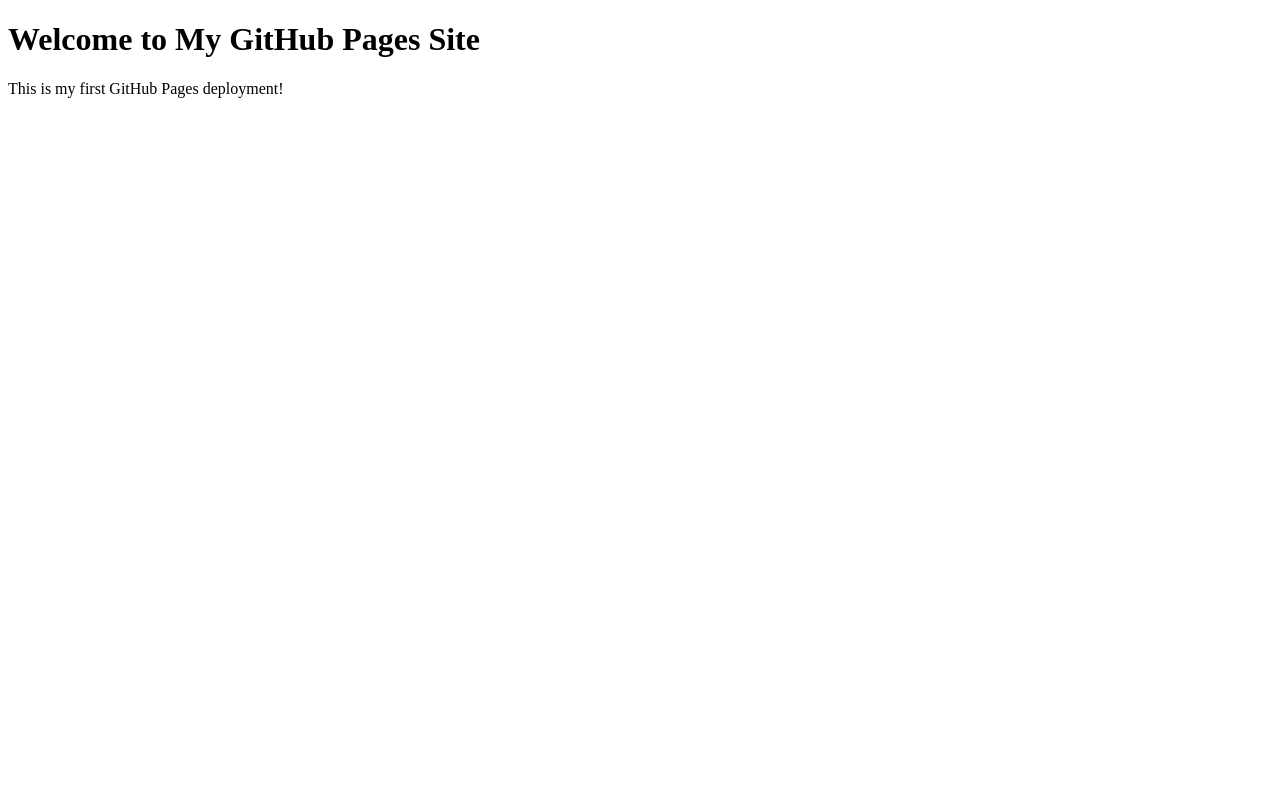
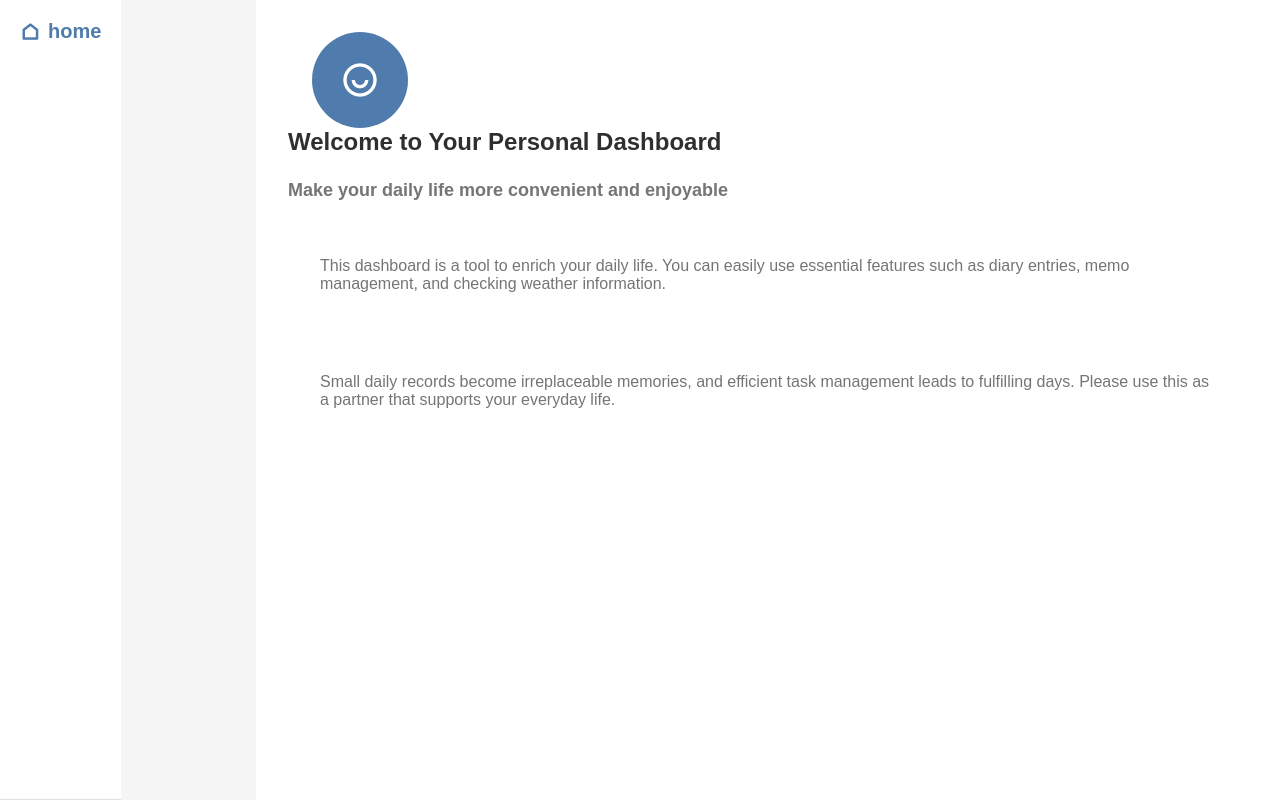
Before and after one commit to zuya-zuya/my-first-web-app, a plain HTML site: page index.html in a window 1280 px wide. Drawn offline with nearby package versions, Linux system fonts and the light colour scheme.

Commit message:
Add files via upload

```diff
--- a/index.html
+++ b/index.html
@@ -1,12 +1,39 @@
 <!DOCTYPE html>
 <html lang="en">
-<head>
-    <meta charset="UTF-8">
-    <meta name="viewport" content="width=device-width, initial-scale=1.0">
-    <title>My GitHub Pages Site</title>
-</head>
-<body>
-    <h1>Welcome to My GitHub Pages Site</h1>
-    <p>This is my first GitHub Pages deployment!</p>
-</body>
+  <head>
+    <meta charset="UTF-8" />
+    <title>Dashboard</title>
+    <link rel="stylesheet" href="./style.css">
+    <link href="https://cdn.jsdelivr.net/npm/remixicon@4.5.0/fonts/remixicon.css" rel="stylesheet" />
+  </head>
+  <body>
+    <div class="dashboard-container">
+    <aside class="sidebar">
+      <header>
+        <a href="#" data-tab="home">
+          <span class="ri-home-line"></span>
+          home
+        </a>
+      </header>
+    </aside>  <!-- ← 必須: aside -->
+    <main>
+      <section id="home">
+        <header>
+
+          <span class="ri-user-smile-line"></span>
+            <h1>
+              Welcome to Your Personal Dashboard
+            </h1>
+            <h2>Make your daily life more convenient and enjoyable
+            </h2>
+          <p>This dashboard is a tool to enrich your daily life. You can easily use essential features such as diary entries, memo management, and checking weather information.
+          </p>
+          <p>
+            Small daily records become irreplaceable memories, and efficient task management leads to fulfilling days. Please use this as a partner that supports your everyday life.
+          </p>
+        </header>
+      </section>
+          </main>
+    </div>
+  </body>
 </html>
--- /dev/null
+++ b/style.css
@@ -0,0 +1,104 @@
+/* ブラウザで設定されているスタイルのリセット・共通設定 */
+/* 消さないでください */
+*,
+*::before,
+*::after {
+  box-sizing: border-box;
+}
+body,
+h1,
+h2,
+h3,
+p,
+ul,
+li,
+form,
+input,
+textarea,
+select,
+button {
+  margin: 0;
+  padding: 0;
+  font-family: sans-serif;
+}
+
+ul {
+  list-style: none;
+}
+/* スタイルのリセット終了 */
+
+/* サイドバーとメインコンテンツを包むための要素のスタイルを書いてください */
+.dashboard-container{
+  display:flex;
+  height:100vh;
+}
+
+/* サイドバーに関連するスタイルを書いてください */
+.sidebar{
+  width: 256px;
+  flex-shrink: 0;
+  background-color: #f5f5f5;
+  border-right: 1px #e0e0e0;
+  display: flex;
+  height: 100%;
+}
+.sidebar header{
+  padding: 20px;
+  border-bottom: 1px solid #e0e0e0;
+
+}
+
+.sidebar header a{
+  font-size: 1.25rem;
+  font-weight: 600;
+  color: #4f7cac;
+  display: flex;
+  align-items: center;
+  gap: 8px;
+  text-decoration: none;
+}
+/* メインコンテンツに関連するスタイルを書いてください */
+main{
+  flex: 1;
+
+}
+header{
+  background-color: white;
+  padding: 32px;
+  border-bottom: 1px #e0e0e0;
+
+}
+
+.ri-user-smile-line{
+  width: 96px;
+  height: 96px;
+  background-color: #4f7cac;
+  border-radius: 50%;
+  display: flex;
+  justify-content: center;
+  align-items: center;
+  margin: auto 24px;
+  font-size: 2.5rem;
+  color: white;
+}
+
+h1{
+  font-size: 1.5rem;
+  font-weight: 600;
+  color: #2f2f2f;
+  margin-bottom: 24px;
+}
+
+h2{
+  font-size: 1.125rem;
+  color: #757575;
+  margin-bottom: 24px;
+
+}
+p{
+  max: width 672px;
+  margin: auto 0;
+  padding: 32px;
+  color: #757575;
+  margin-bottom: 16px;
+}
```
